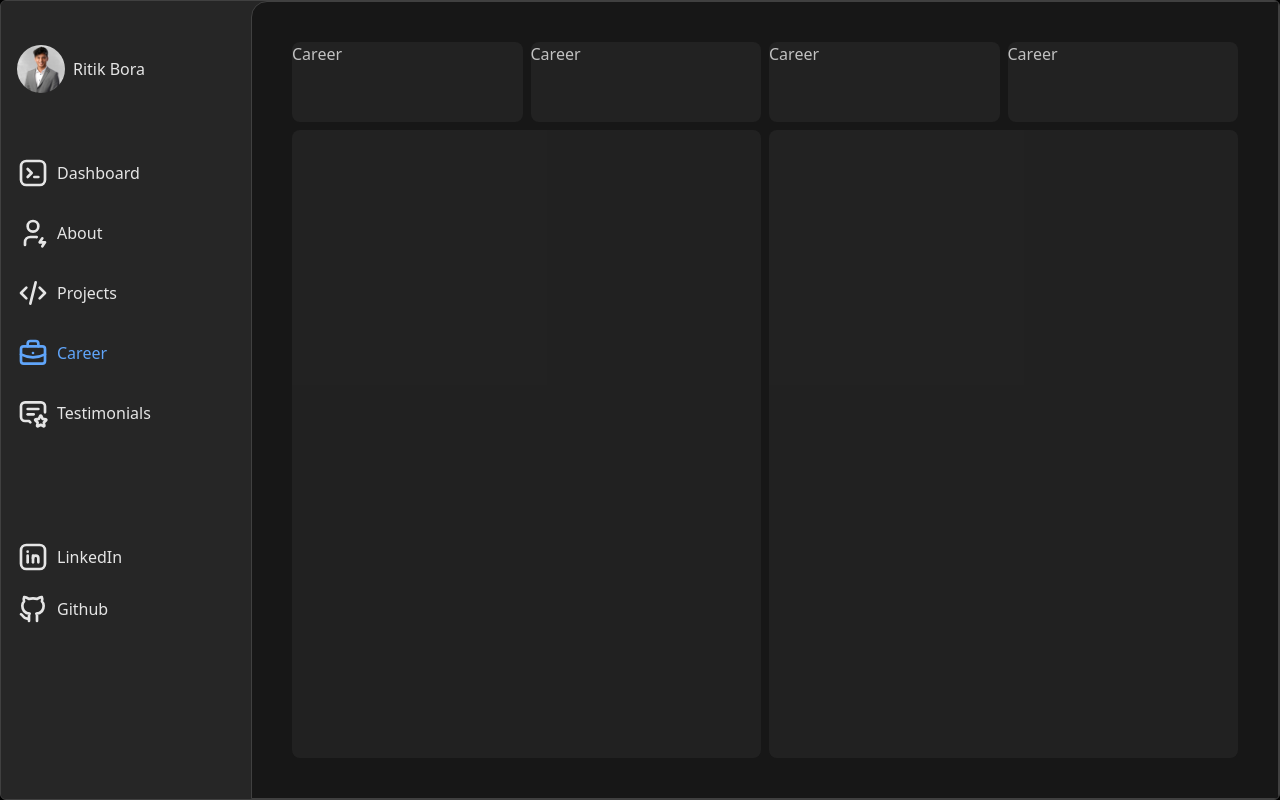
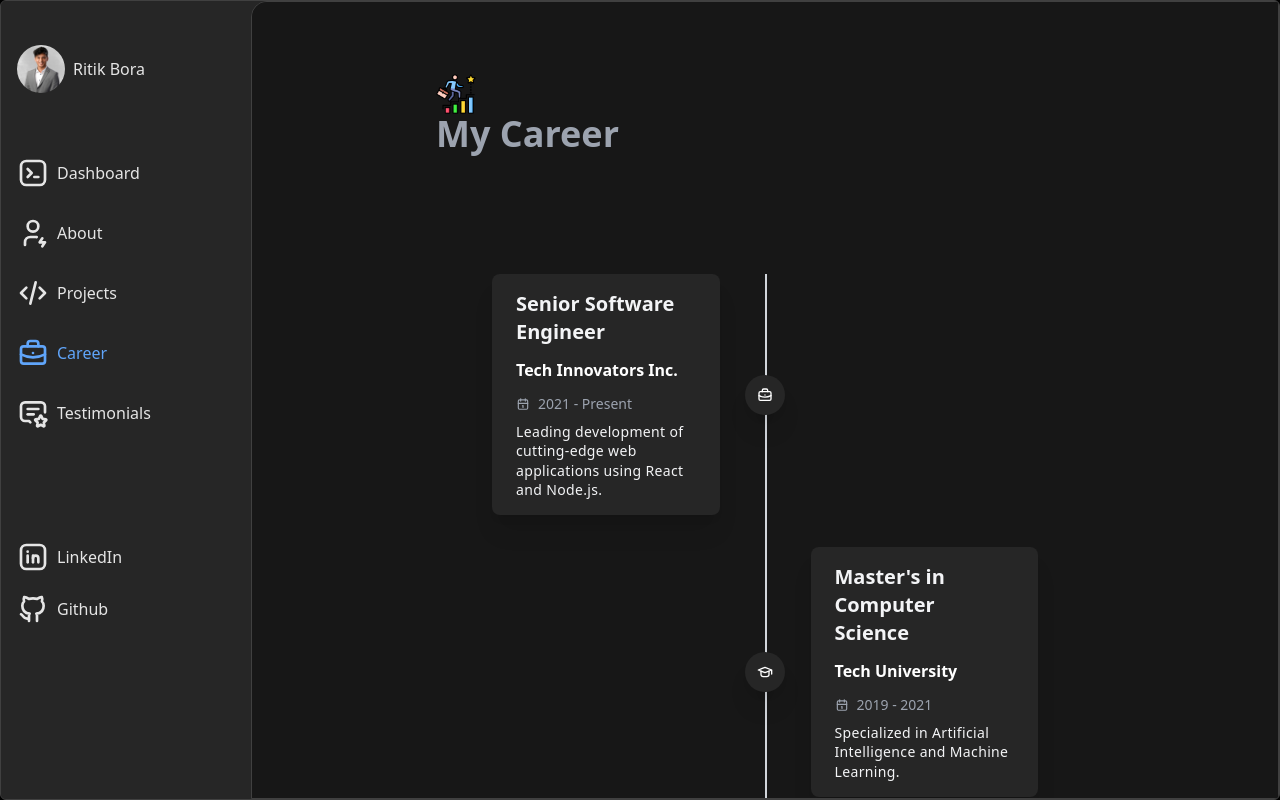
Before and after one commit to RitikBora/profile_site, a Next.js app: page /career in a window 1280 px wide. Built offline with nearby package versions, Linux system fonts and the light colour scheme.

Commit message:
timline component started

```diff
--- a/src/app/career/page.tsx
+++ b/src/app/career/page.tsx
@@ -1,23 +1,16 @@
+import CareerTimeline from "@/components/ui/TimeLine";
+
 export default function Career () {
   return (
     <div className="flex flex-1">
-      <div className="p-2 md:p-10 rounded-tl-2xl border border-neutral-200 dark:border-neutral-700 bg-white dark:bg-neutral-900 flex flex-col gap-2 flex-1 w-full h-full">
-        <div className="flex gap-2">
-          {[...new Array(4)].map((i) => (
-            <div
-              key={"first" + i}
-              className="h-20 w-full rounded-lg  bg-gray-100 dark:bg-neutral-800 animate-pulse"
-            >
-            Career</div>
-          ))}
-        </div>
-        <div className="flex gap-2 flex-1">
-          {[...new Array(2)].map((i) => (
-            <div
-              key={"second" + i}
-              className="h-full w-full rounded-lg  bg-gray-100 dark:bg-neutral-800 animate-pulse"
-            ></div>
-          ))}
+      <div className="p-2 md:p-10 rounded-tl-2xl border border-neutral-200 dark:border-neutral-700 bg-white dark:bg-neutral-900 flex flex-col gap-2 flex-1 w-full h-full overflow-auto">
+        <div className="mx-36 my-8 flex flex-col gap-12">
+            <div className="text-4xl">
+             <img src="/images/career_logo.png" width={"40px"} height={"40px"}/>
+             <div className="text-gray-400 font-bold">My Career</div>
+            </div>
+
+          <CareerTimeline/>
         </div>
       </div>
     </div>
--- /dev/null
+++ b/src/components/ui/TimeLine.tsx
@@ -0,0 +1,71 @@
+import React from 'react'
+import { IconBriefcase, IconCalendar, IconSchool } from '@tabler/icons-react'
+
+interface TimelineEntry {
+  title: string
+  company: string
+  date: string
+  description: string
+  type: 'work' | 'education'
+}
+
+const timelineData: TimelineEntry[] = [
+  {
+    title: 'Senior Software Engineer',
+    company: 'Tech Innovators Inc.',
+    date: '2021 - Present',
+    description: 'Leading development of cutting-edge web applications using React and Node.js.',
+    type: 'work',
+  },
+  {
+    title: 'Master\'s in Computer Science',
+    company: 'Tech University',
+    date: '2019 - 2021',
+    description: 'Specialized in Artificial Intelligence and Machine Learning.',
+    type: 'education',
+  },
+  {
+    title: 'Software Developer',
+    company: 'StartUp Solutions',
+    date: '2017 - 2021',
+    description: 'Developed and maintained multiple client-facing applications.',
+    type: 'work',
+  },
+  {
+    title: 'Bachelor\'s in Software Engineering',
+    company: 'State University',
+    date: '2013 - 2017',
+    description: 'Graduated with honors. Focused on web technologies and software architecture.',
+    type: 'education',
+  },
+]
+
+export default function CareerTimeline() {
+  return (
+    <div className="container mx-auto px-4 py-8">
+      <div className="relative wrap overflow-hidden p-4 md:p-10">
+        <div className="border-2-2 absolute border-opacity-20 border-gray-700 dark:border-gray-300 h-full border left-1/2 hidden md:block"></div>
+        {timelineData.map((entry, index) => (
+          <div key={index} className={`mb-8 flex justify-between items-center w-full ${
+            index % 2 === 0 ? 'flex-row-reverse left-timeline' : 'right-timeline'
+          }`}>
+            <div className="order-1 w-5/12 hidden md:block"></div>
+            <div className="z-20 flex items-center order-1 dark:bg-neutral-800 shadow-xl w-10 h-10 rounded-full">
+              <h1 className="mx-auto font-semibold text-lg text-white">
+                {entry.type === 'work' ? <IconBriefcase size={16} /> : <IconSchool size={16} />}
+              </h1>
+            </div>
+            <div className="order-1 bg-white dark:bg-neutral-800 rounded-lg shadow-xl w-full md:w-5/12 px-6 py-4">
+              <h3 className="mb-3 font-bold text-gray-800 dark:text-gray-100 text-xl">{entry.title}</h3>
+              <h4 className="mb-3 font-semibold text-primary dark:text-primary-foreground text-md">{entry.company}</h4>
+              <p className="text-sm text-gray-600 dark:text-gray-400 mb-2 flex items-center">
+                <IconCalendar size={14} className="mr-2" /> {entry.date}
+              </p>
+              <p className="text-sm leading-snug tracking-wide text-gray-900 dark:text-gray-100 text-opacity-100">{entry.description}</p>
+            </div>
+          </div>
+        ))}
+      </div>
+    </div>
+  )
+}
```
Also changed, not shown: public/images/career_logo.png (added).
